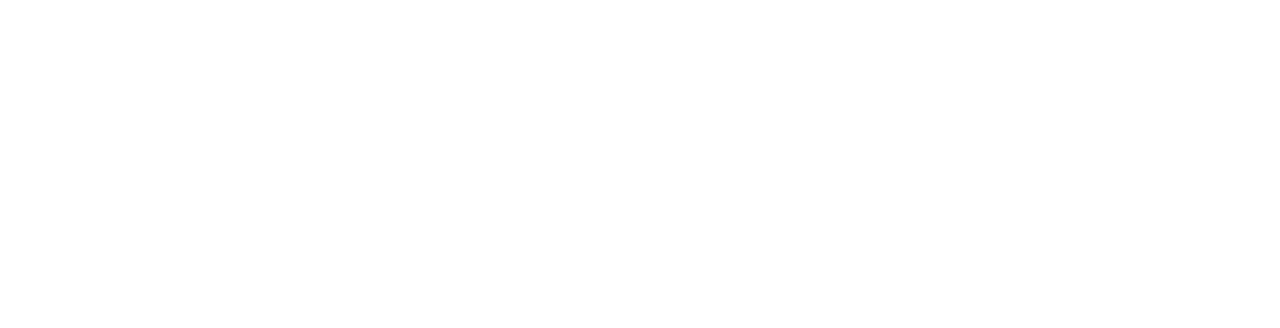
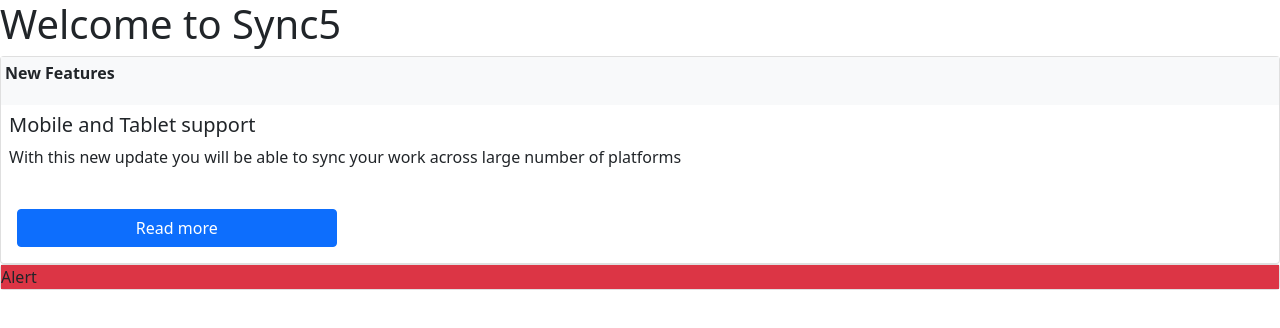
Before and after one commit to acciojob/bootstrap-card-pranay9949, a website: page main.html in a window 1280 px wide. Drawn offline with nearby package versions, Linux system fonts and the light colour scheme.

Commit message:
created a submission

```diff
--- a/main.html
+++ b/main.html
@@ -4,13 +4,36 @@
 
 <head>
 	<link rel="stylesheet" href="styles.css">
+	<link href="https://cdn.jsdelivr.net/npm/bootstrap@5.0.2/dist/css/bootstrap.min.css" rel="stylesheet" integrity="sha384-EVSTQN3/azprG1Anm3QDgpJLIm9Nao0Yz1ztcQTwFspd3yD65VohhpuuCOmLASjC" crossorigin="anonymous">
 </head>
 
 <body>
 	<!-- the entire body must be written by student -->
     <script type="text/javascript" src="./script.js">
 </script>
+	    <h1 >Welcome to Sync5</h1>
+        <div class="card-deck">
 
+			<div class="card ">
+				<div class="bg-light fw-bold text-dark">
+					<p class="p-1">New Features</p>
+				</div>
+				<div class="p-2">
+					<h5>Mobile and Tablet support</h5>
+					<p>With this new update you will be able to sync your work across large number of platforms</p>
+				</div>
+				<button class="btn btn-primary w-25 m-3">Read more</button>
+			</div>
+			<div class="card ">
+             <div class="bg-danger">
+				 Alert
+			 </div>
+
+			</div>
+		</div>
+
+	<script src="https://cdn.jsdelivr.net/npm/@popperjs/core@2.9.2/dist/umd/popper.min.js" integrity="sha384-IQsoLXl5PILFhosVNubq5LC7Qb9DXgDA9i+tQ8Zj3iwWAwPtgFTxbJ8NT4GN1R8p" crossorigin="anonymous"></script>
+<script src="https://cdn.jsdelivr.net/npm/bootstrap@5.0.2/dist/js/bootstrap.min.js" integrity="sha384-cVKIPhGWiC2Al4u+LWgxfKTRIcfu0JTxR+EQDz/bgldoEyl4H0zUF0QKbrJ0EcQF" crossorigin="anonymous"></script>
 </body>
 
 </html>
```
